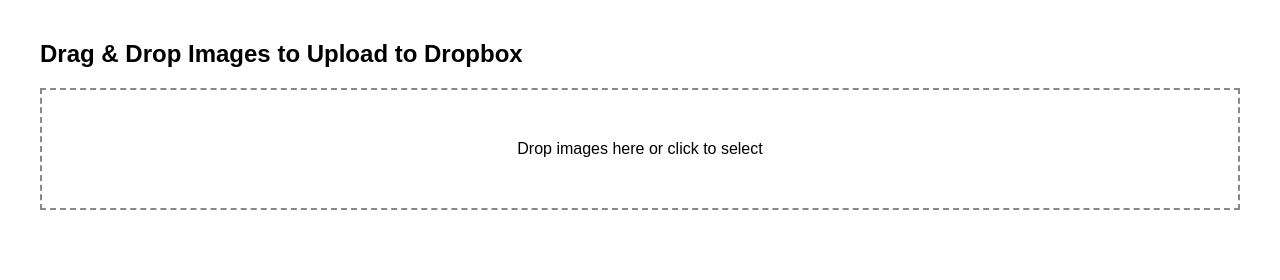
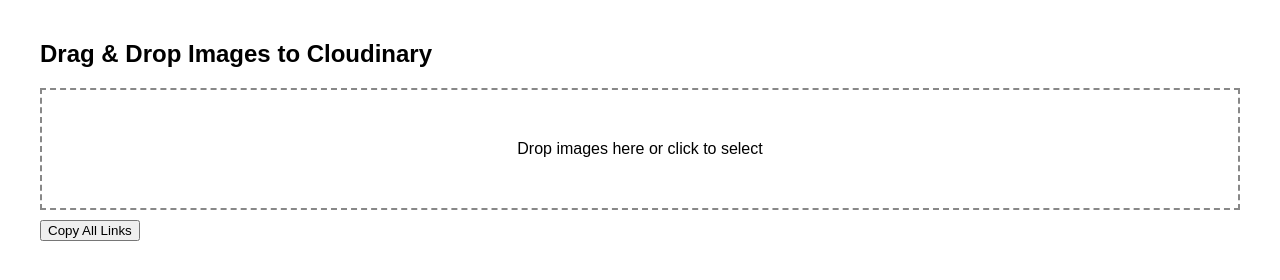
Before and after one commit to batitix/dropbox-tv-show, a plain HTML site: page index.html in a window 1280 px wide. Drawn offline with Linux system fonts and the light colour scheme.

Commit message:
Update index.html

```diff
--- a/index.html
+++ b/index.html
@@ -1,17 +1,19 @@
 <!DOCTYPE html>
 <html>
 <head>
-    <title>Dropbox Image Uploader</title>
+    <title>Cloudinary Image Uploader</title>
     <style>
         body { font-family: sans-serif; margin: 40px; }
         #dropArea { border: 2px dashed #888; padding: 50px; text-align: center; cursor: pointer; }
-        #result { margin-top: 20px; }
+        #result { margin-top: 20px; white-space: pre-wrap; }
+        button { margin-top: 10px; }
     </style>
 </head>
 <body>
-<h2>Drag & Drop Images to Upload to Dropbox</h2>
+<h2>Drag & Drop Images to Cloudinary</h2>
 <div id="dropArea">Drop images here or click to select</div>
 <input type="file" id="fileInput" multiple style="display:none;">
+<button id="copyBtn">Copy All Links</button>
 <div id="result"></div>
 
 <script src="script.js"></script>
```
